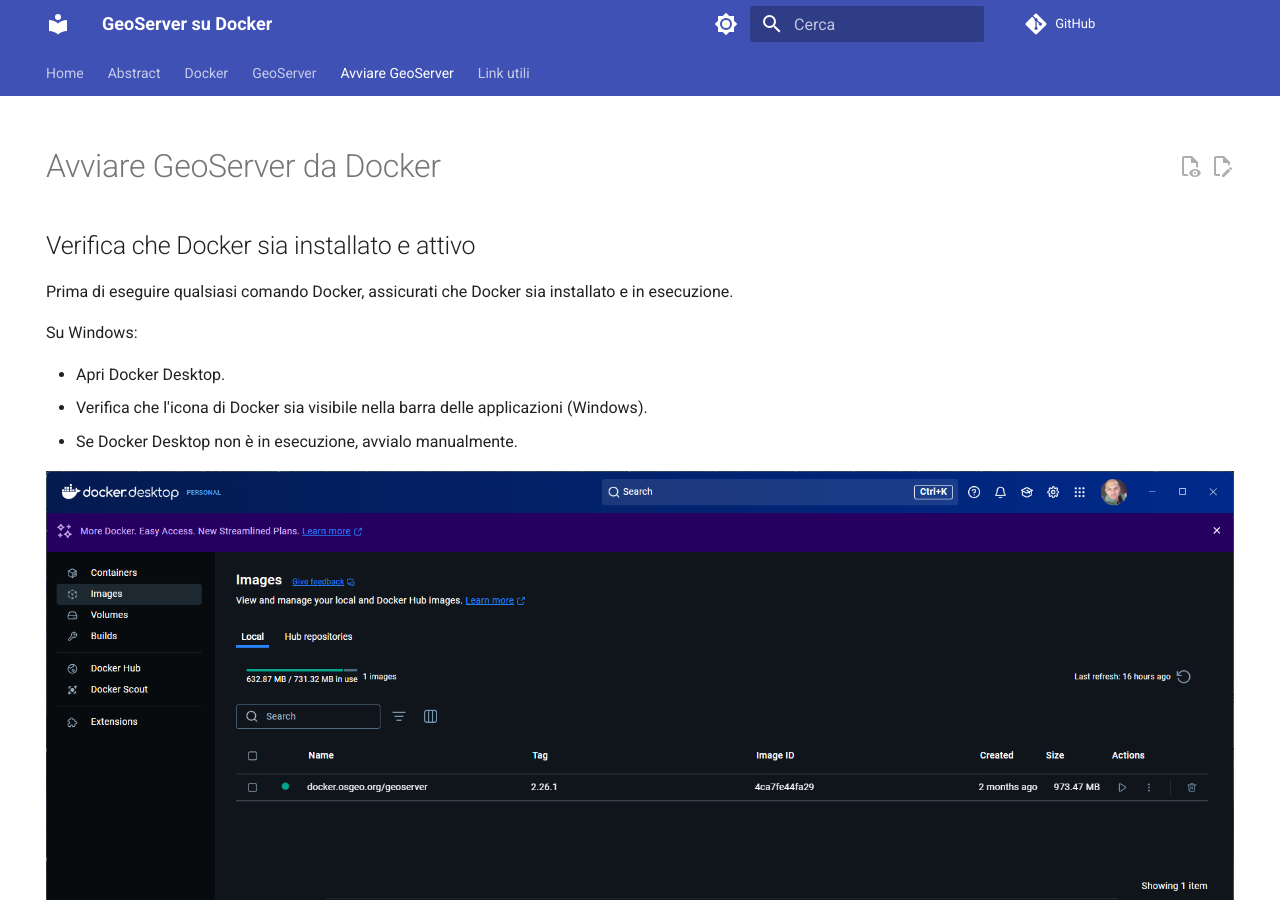
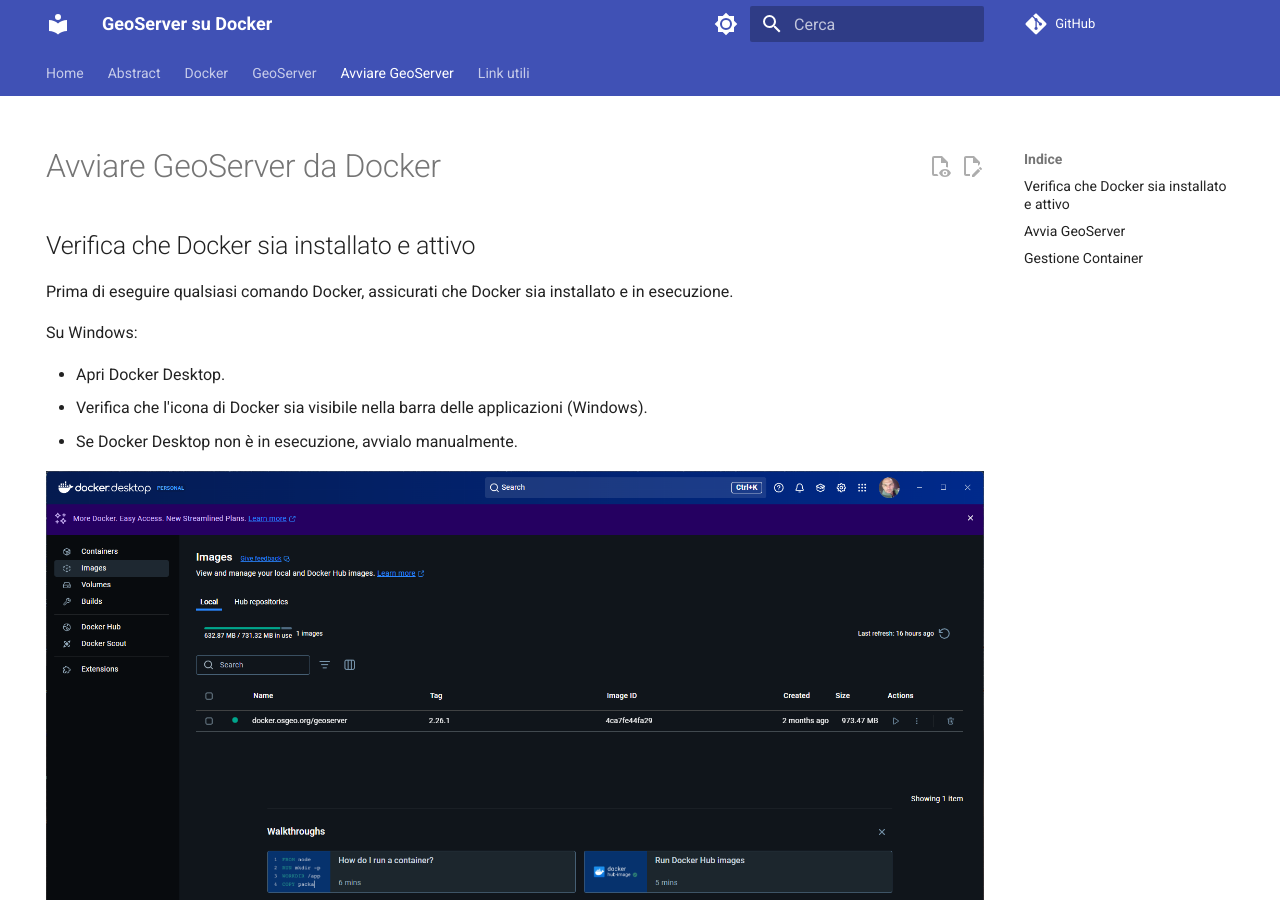
Before and after one commit to pigreco/geoserver_su_docker, an MkDocs documentation site: the page built from docs/avviare_geoserver.md, in a window 1280 px wide and 900 px high. Built offline with MkDocs 1.6.1 and Material for MkDocs 9.7.7, drawn with Linux system fonts in a browser that asks for light colours; comment, search, counter and statistics services are not loaded.

Commit message:
commenta la riga di esclusione del sommario nella guida per avviare GeoServer

```diff
--- a/docs/avviare_geoserver.md
+++ b/docs/avviare_geoserver.md
@@ -1,7 +1,7 @@
 ---
 hide:
   - navigation
-  - toc
+  # - toc
 title: Avviare GeoServer
 description: Avviare GeoServer da Docker
 ---
```
